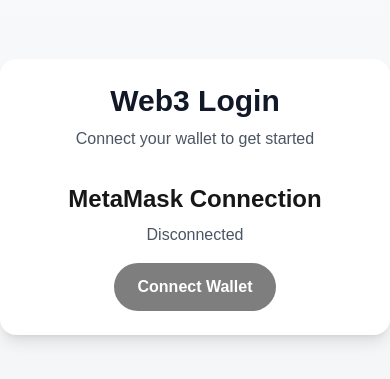
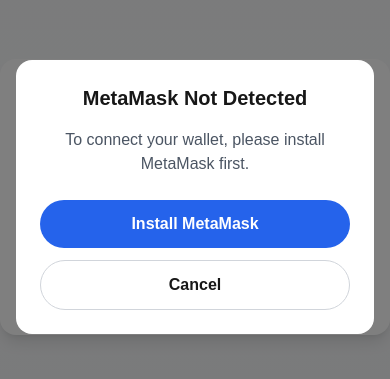
Before and after one commit to lehongvo/test-app, a Next.js app: page / in a window 390 px wide. Shown: the part 225-604 px from the top of the page. Built offline with nearby package versions, Linux system fonts and the light colour scheme.

Commit message:
[VoLH][nodejs][Init rpc for mobile]

```diff
--- a/app/components/MetaMaskConnect.tsx
+++ b/app/components/MetaMaskConnect.tsx
@@ -4,41 +4,39 @@
 
 export default function MetaMaskConnect() {
   const [userAccount, setUserAccount] = useState<string | null>(null);
-  const [isWeb3Available, setIsWeb3Available] = useState(false);
+  const [showInstallModal, setShowInstallModal] = useState(false);
 
   useEffect(() => {
     checkWeb3Availability();
   }, []);
 
   const checkWeb3Availability = () => {
-    // Check for various Web3 providers
     if (typeof window !== 'undefined') {
       const { ethereum } = window;
-      const isMobile = /iPhone|iPad|iPod|Android/i.test(navigator.userAgent);
-
-      if (ethereum) {
-        setIsWeb3Available(true);
-      } else if (isMobile) {
-        // For mobile devices without MetaMask
-        if (window.hasOwnProperty('ethereum')) {
-          setIsWeb3Available(true);
-        } else {
-          // Redirect to MetaMask mobile app
-          const link = document.createElement('a');
-          link.href = 'https://metamask.app.link/dapp/your-website-url.com'; // Replace with your website URL
-          link.click();
+      if (!ethereum) {
+        setShowInstallModal(true);
       }
     }
+  };
+
+  const handleInstallClick = () => {
+    const isMobile = /iPhone|iPad|iPod|Android/i.test(navigator.userAgent);
+    if (isMobile) {
+      // Redirect to app store
+      window.open('https://metamask.app.link/dapp/test-app-pink-psi.vercel.app', '_blank');
+    } else {
+      // Redirect to MetaMask extension
+      window.open('https://metamask.io/download/', '_blank');
     }
   };
 
   const connectMetaMask = async () => {
     try {
-      let provider;
+      let provider: EthereumProvider | undefined;
       if (typeof window.ethereum !== 'undefined') {
         provider = window.ethereum;
       } else if (window.hasOwnProperty('ethereum')) {
-        provider = (window as any).ethereum;
+        provider = window.ethereum;
       }
 
       if (provider) {
@@ -48,13 +46,7 @@
 
         setUserAccount(accounts[0]);
       } else {
-        // For mobile browsers without Web3
-        const isMobile = /iPhone|iPad|iPod|Android/i.test(navigator.userAgent);
-        if (isMobile) {
-          window.open('https://metamask.app.link/dapp/your-website-url.com', '_blank'); // Replace with your website URL
-        } else {
-          alert('Please install MetaMask to connect.');
-        }
+        setShowInstallModal(true);
       }
     } catch (error) {
       console.error('Error connecting:', error);
@@ -77,6 +69,7 @@
   };
 
   return (
+    <>
       <div className="flex flex-col items-center gap-4">
         <div className="text-center">
           <h2 className="text-2xl font-bold mb-2">MetaMask Connection</h2>
@@ -90,10 +83,8 @@
         {!userAccount && (
           <button
             onClick={connectMetaMask}
-          disabled={!isWeb3Available}
             className="rounded-full bg-black dark:bg-white text-white dark:text-black px-6 py-3
-                   font-semibold transition-all hover:bg-gray-800 dark:hover:bg-gray-200
-                   disabled:opacity-50 disabled:cursor-not-allowed"
+                     font-semibold transition-all hover:bg-gray-800 dark:hover:bg-gray-200"
           >
             Connect Wallet
           </button>
@@ -109,5 +100,37 @@
           </button>
         )}
       </div>
+
+      {/* Install MetaMask Modal */}
+      {showInstallModal && (
+        <div className="fixed inset-0 bg-black bg-opacity-50 flex items-center justify-center p-4">
+          <div className="bg-white dark:bg-gray-800 rounded-2xl p-6 max-w-sm w-full">
+            <h3 className="text-xl font-bold mb-4 text-center">
+              MetaMask Not Detected
+            </h3>
+            <p className="text-gray-600 dark:text-gray-400 mb-6 text-center">
+              To connect your wallet, please install MetaMask first.
+            </p>
+            <div className="flex flex-col gap-3">
+              <button
+                onClick={handleInstallClick}
+                className="w-full rounded-full bg-blue-600 text-white px-6 py-3
+                         font-semibold transition-all hover:bg-blue-700"
+              >
+                Install MetaMask
+              </button>
+              <button
+                onClick={() => setShowInstallModal(false)}
+                className="w-full rounded-full border border-gray-300 dark:border-gray-600
+                         px-6 py-3 font-semibold transition-colors
+                         hover:bg-gray-100 dark:hover:bg-gray-700"
+              >
+                Cancel
+              </button>
+            </div>
+          </div>
+        </div>
+      )}
+    </>
   );
 }
--- a/app/types/window.d.ts
+++ b/app/types/window.d.ts
@@ -11,4 +11,5 @@
 
 interface Window {
   ethereum?: EthereumProvider;
+  [key: string]: unknown;
 }
```
Lines whose indentation alone changed are shown as unchanged.
